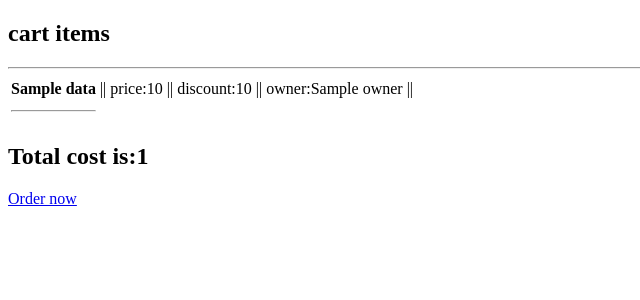
After one commit to johnson1979/E-commerce_python-flask, a Flask app: template microservices/app/src/templates/cart.html in a window 1280 px wide. The commit adds this page. Shown: the top 300 px of the page, without its empty margins (0-640 px from the left). Run offline with Flask 2, Linux system fonts and the light colour scheme; the template is opened without the code that fills it: most values are stand-ins (such as "Sample title", 1, 10 or a date in 2020); parts of the project's set-up code (start-up, migrations or seed data) failed here and were passed over.

Commit message:
added most of the endpoints

```diff
--- a/microservices/app/src/server.py
+++ b/microservices/app/src/server.py
@@ -30,7 +30,9 @@ def home():
     # Make the query and store response in resp
     resp = requests.request("POST", url, data=json.dumps(requestPayload), headers=headers)
     pdata=json.loads(resp.content.decode("UTF-8"))
-    return render_template("home.html",token=None,uname=None,pdata=pdata)
+
+
+    return render_template("home.html",uname=None,token=None,pdata=pdata,hasura_id=0)
 
 
 @app.route("/signup",methods=['GET','POST'])
@@ -114,9 +116,11 @@ def signup():
 
         # Make the query and store response in resp
         resp = requests.request("POST", url, data=json.dumps(requestPayload), headers=headers)
+        data=json.loads(resp.content.decode("UTF-8"))
+        hasura_id=data['hasura_id']
 
 
-        return render_template("home.html",uname=uname,token=token,pdata=pdata)
+        return render_template("home.html",uname=uname,token=token,pdata=pdata,hasura_id=hasura_id)
 
     return render_template("signup.html")
 
@@ -172,10 +176,48 @@ def login():
         resp = requests.request("POST", url, data=json.dumps(requestPayload), headers=headers)
 
         data=json.loads(resp.content.decode("UTF-8"))
+        print(resp.content)
+        token=data['auth_token']
+        hasura_id=data['hasura_id']
+        if token:
+            return render_template("home.html",uname=uname,token=token,pdata=pdata,hasura_id=hasura_id)
+        return "Invalid credentials"
+    return render_template("login.html")
 
-        token=data['auth_token']
-        return render_template("home.html",uname=uname,token=token,pdata=pdata)
-    return render_template("login.html")
+@app.route('/userinfo/<int:hasura_id>')
+def userinfo(hasura_id):
+    # This is the url to which the query is made
+    url = "https://data.bloodlessly89.hasura-app.io/v1/query"
+
+    # This is the json payload for the query
+    requestPayload = {
+        "type": "select",
+        "args": {
+            "table": "customer",
+            "columns": [
+                "name",
+                "email",
+                "phone"
+            ],
+            "where": {
+                "hasura_id": {
+                    "$eq": hasura_id
+                }
+            }
+        }
+    }
+
+    # Setting headers
+    headers = {
+        "Content-Type": "application/json"
+    }
+
+    # Make the query and store response in resp
+    resp = requests.request("POST", url, data=json.dumps(requestPayload), headers=headers)
+
+    # resp.content contains the json response.
+    return (resp.content)
+
 
 @app.route("/logout/<string:token>")
 def logout(token):
@@ -195,10 +237,148 @@ def logout(token):
 
     return redirect("/home")
 
-@app.route("/addtocart")
-def addtocart():
-    return "added to cart ~/"
+@app.route("/addtocart/<int:hasura_id>/<int:prod_id>")
+def addtocart(hasura_id,prod_id):
+    # This is the url to which the query is made
+    url = "https://data.bloodlessly89.hasura-app.io/v1/query"
+
+    # This is the json payload for the query
+    requestPayload = {
+        "type": "select",
+        "args": {
+            "table": "cart",
+            "columns": [
+                "prod_id"
+            ],
+            "where": {
+                "hasura_id": {
+                    "$eq": hasura_id
+                }
+            }
+        }
+    }
+
+    # Setting headers
+    headers = {
+        "Content-Type": "application/json"
+    }
+
+    # Make the query and store response in resp
+    resp = requests.request("POST", url, data=json.dumps(requestPayload), headers=headers)
+
+    pdata=json.loads(resp.content.decode("UTF-8"))
+    plist=[]
+    status=False
+    for p in pdata:
+        plist.append(p['prod_id'])
 
 
-if __name__=="__main__":
-    app.run(debug=True)
+    for i in plist:
+        if prod_id is i:
+            status=True
+
+
+    if(status is False):
+        # This is the url to which the query is made
+        url = "https://data.bloodlessly89.hasura-app.io/v1/query"
+
+        # This is the json payload for the query
+        requestPayload = {
+            "type": "insert",
+            "args": {
+                "table": "cart",
+                "objects": [
+                    {
+                        "prod_id": prod_id,
+                        "hasura_id": hasura_id
+                    }
+                ]
+            }
+        }
+
+        # Setting headers
+        headers = {
+            "Content-Type": "application/json"
+        }
+
+        # Make the query and store response in resp
+        resp = requests.request("POST", url, data=json.dumps(requestPayload), headers=headers)
+        return "item added to cart"
+    else:
+        return "sorry!item already added to cart"
+
+
+
+@app.route("/cartitems/<int:hasura_id>")
+def cartitems(hasura_id):
+    # This is the url to which the query is made
+    url = "https://data.bloodlessly89.hasura-app.io/v1/query"
+
+    # This is the json payload for the query
+    requestPayload = {
+        "type": "select",
+        "args": {
+            "table": "cart",
+            "columns": [
+                "prod_id"
+            ],
+            "where": {
+                "hasura_id": {
+                    "$eq": hasura_id
+                }
+            }
+        }
+    }
+
+    # Setting headers
+    headers = {
+        "Content-Type": "application/json"
+    }
+
+    # Make the query and store response in resp
+    resp = requests.request("POST", url, data=json.dumps(requestPayload), headers=headers)
+    data=json.loads(resp.content.decode("UTF-8"))
+    l=[]
+    pid=None
+    for id in data:
+        pid=id['prod_id']
+        l.append(pid)
+
+    # This is the url to which the query is made
+    url = "https://data.bloodlessly89.hasura-app.io/v1/query"
+
+    # This is the json payload for the query
+    requestPayload = {
+        "type": "select",
+        "args": {
+            "table": "product",
+            "columns": [
+                "name",
+                "price",
+                "discount",
+                "owner"
+            ],
+            "where": {
+                "id": {
+                    "$in": l
+
+
+                }
+            }
+        }
+    }
+
+    # Setting headers
+    headers = {
+        "Content-Type": "application/json"
+    }
+
+    # Make the query and store response in resp
+    resp = requests.request("POST", url, data=json.dumps(requestPayload), headers=headers)
+    data=json.loads(resp.content.decode("UTF-8"))
+    total_price=0
+    for p in data:
+        total_price+=int(p['price'])
+
+
+    return render_template("cart.html",data=data,total_price=total_price)
--- /dev/null
+++ b/microservices/app/src/templates/cart.html
@@ -0,0 +1,35 @@
+<!DOCTYPE html>
+<html lang="en">
+<head>
+    <meta charset="UTF-8">
+    <title>cart</title>
+</head>
+<body>
+<h2>cart items</h2>
+    <table>
+        {% for d in data %}
+           <tr>
+               <th>
+                   {{d['name']}}
+               </th>
+               <td>||</td>
+
+               <td>price:{{d['price']}}</td>
+
+               <td>||</td>
+               <td>discount:{{d['discount']}}</td>
+               <td>||</td>
+               <td>owner:{{d['owner']}}</td>
+               <td>||</td>
+               <tr>
+               <td> <hr></td>
+            </tr>
+           </tr>
+        <hr>
+         {% endfor %}
+    </table>
+<h2>Total cost is:{{total_price}}</h2>
+<a href="#">Order now</a>
+
+</body>
+</html>
```
Also changed, not shown: microservices/app/src/templates/home.html (+11 -3 lines), migrations/1517841469304_Update_permission_anonymous_table_cart.up.yaml (added), migrations/1517841509082_Update_permission_user_table_cart.up.yaml (added), migrations/1517841976204_Update_permission_anonymous_table_cart.up.yaml (added), migrations/1517841991927_Update_permission_user_table_cart.up.yaml (added), migrations/1517847839950_Update_permission_user_table_customer.up.yaml (added), migrations/1517847843113_Update_permission_user_table_customer.up.yaml (added), migrations/1517848086376_Update_permission_anonymous_table_customer.up.yaml (added), migrations/1517848562284_alter_table_cart_add_column_sno.up.yaml (added), migrations/1517848609664_drop_table_cart.up.yaml (added), migrations/1517848677002_create_table_cart.up.yaml (added), migrations/1517848699237_Update_permission_user_table_cart.up.yaml (added), migrations/1517848711598_Update_permission_anonymous_table_cart.up.yaml (added), migrations/1517848721544_Update_permission_user_table_cart.up.yaml (added), 1 more files.
